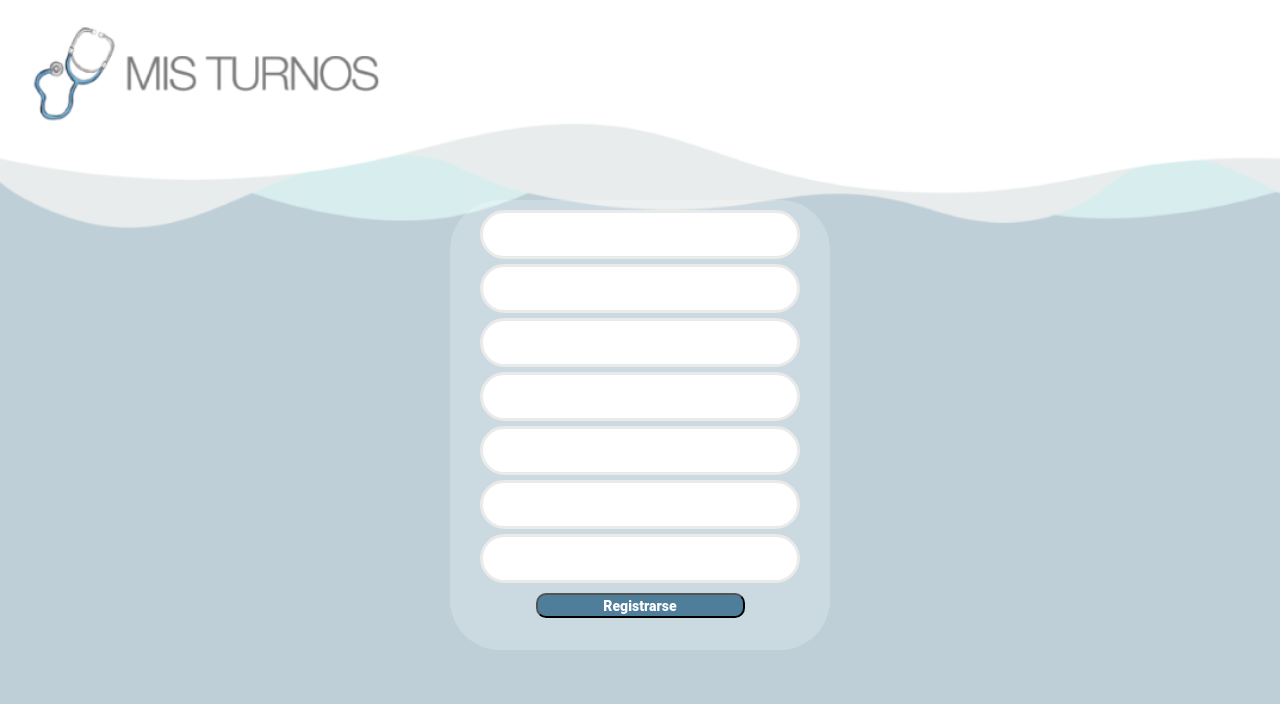
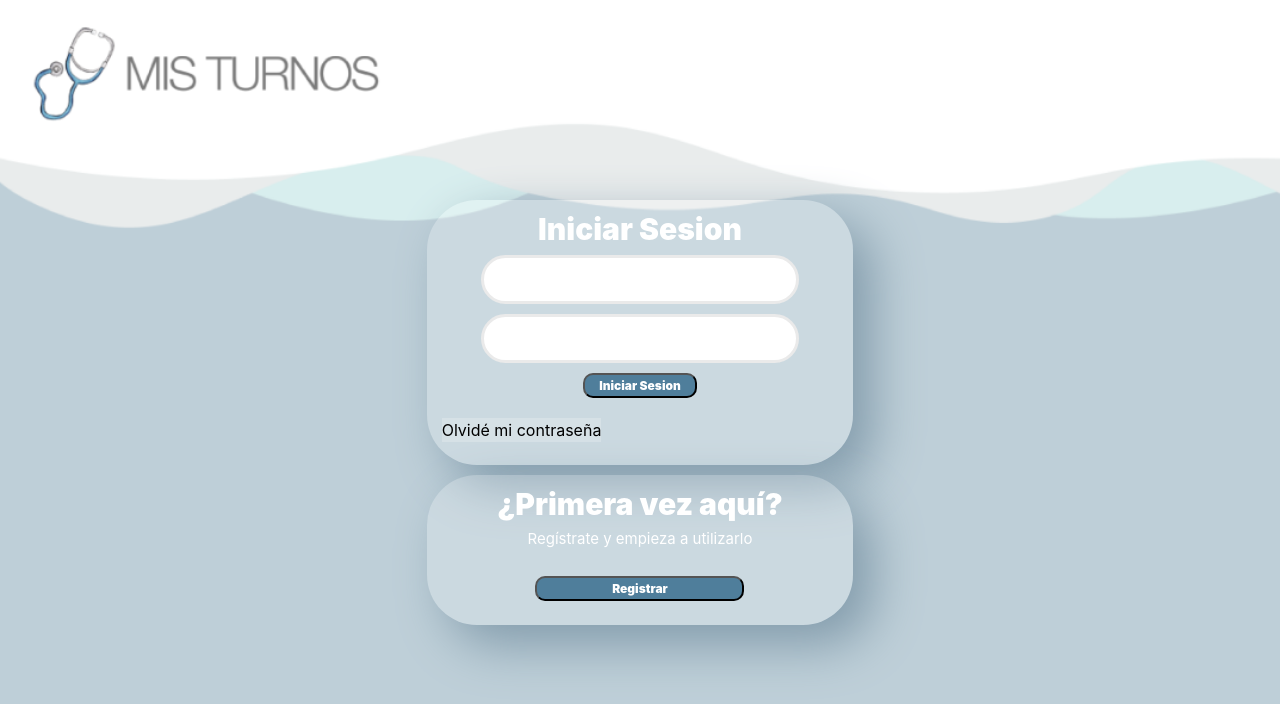
Before and after one commit to vperalta19/mis-turnos, a React (Create React App) app: page / in a window 1280 px wide. Shown: the top 704 px of the page. Built offline with nearby package versions, Linux system fonts and the light colour scheme.

Commit message:
En desarrollo - Inicio de Sesion y Registro

```diff
--- a/src/assets/css/InicioSesion.css
+++ b/src/assets/css/InicioSesion.css
@@ -1,16 +1,20 @@
+*{
+    padding: 0;
+    margin: 0;
+    box-sizing: border-box;
+}
+
+
 .fondoLogSign {
     background-color: #B8D0D9;
     background-image: url('./../img/fondoLogIn.png');
     min-height: 100vh; /*100% of the viewport height (totalidad del navegador)*/
-    display: flex;  /*flex box - diseñado para que automaticamente estire la "caja" que yo quiera, en este caso ".fondoLogSign"*/
-    flex-direction: column; /*En vertical ordena lo que le ponga internamente*/
-    justify-content: center; /*Me lo justifica segun el eje que definí arriba (eje principal) podría no ponerlo y modificar el margin-top despues*/
-    align-items: center;  /*Me lo justifica segun el eje secundario (row en este caso)*/
     background-repeat: no-repeat;
     background-size: cover;
 }
 
 /*---------------------------------------------inicio contenedor de Log In---------------------------------------------*/
+/* Agregar clases a los ID para manejarlos así en el CSS. NO USAR ID EN EL CSS*/
 
   .fondoLogSign .contenedor .login{
     width: 100%;
@@ -19,46 +23,44 @@
     border-radius: 50px;
     margin-bottom: 10px;
     box-shadow:20px 20px 50px #839cac;
-    text-align: center;
 }
 
-.contenedor .fil1 #titleLogIn{
+.contenedor .fil1 .titleLogIn{
     margin-top: 12px;
     text-align: center;
     color: rgb(255, 255, 255);
-    font-family: Roboto;
     font-style: normal;
     font-weight: 900;
     font-size: 30px;
     line-height: 35px;
 }
 
-.fondoLogSign .contenedor .login #docid{
+.fondoLogSign .contenedor .login .inputLogin{
+    display: flex;
+    flex-direction: column;
+}
+
+.fondoLogSign .contenedor .login .docid{
     width: 80%;
     height: 49px;
-
     background: #FFFFFF;
     border: 3px solid #EAEAEA;
-    box-sizing: border-box;
     border-radius: 25px;
-
-    margin-bottom: 10px;
+    margin: 0 auto 10px auto
 
 }
 
-.fondoLogSign .contenedor .login #pass{
+.fondoLogSign .contenedor .login .pass{
     height: 49px;
     width: 80%;
 
     background: #FFFFFF;
     border: 3px solid #EAEAEA;
-    box-sizing: border-box;
     border-radius: 25px;
-
-    margin-bottom: 10px;
+    margin: 0 auto 10px auto
 }
 
-.fondoLogSign .contenedor .login #sub{
+.fondoLogSign .contenedor .login .sub{
     background-color: #4F7E9B;
     color:white;
 
@@ -66,13 +68,19 @@
     Height : 25px;
     border-radius: 10px;
 
-    font-family: Roboto;
     font-style: normal;
     font-weight: 900;
     font-size: 12px;
     line-height: 12px;
 
-    transition: box-shadow 0.3s;
+    margin: 0 auto 10px auto
+}
+
+.fondoLogSign .contenedor .login .recovery{
+    margin-top: 10px;
+    background-color: inherit;
+    border: none;
+    text-align: center;
 }
 
 /*---------------------------------------------inicio contenedor de Sign Up---------------------------------------------*/
@@ -89,7 +97,6 @@
 .contenedor .fil2 #titleSignup{
     margin-top: 12px;
     text-align: center;
-    font-family: Roboto;
     font-style: normal;
     font-weight: 900;
     font-size: 30px;
@@ -99,7 +106,6 @@
 
 .contenedor .fil2 #textSignup{
     margin-top: 5px;
-    font-family: Roboto;
     font-style: normal;
     font-weight: normal;
     font-size: 15px;
@@ -116,7 +122,6 @@
     margin-top: 12px;
     color: white;
 
-    font-family: Roboto;
     font-style: normal;
     font-weight: 900;
     font-size: 12px;
@@ -135,7 +140,7 @@
 
 @media (min-width: 768px) {
     .fondoLogSign .contenedor{
-        margin-top: 180px;
+        padding-top: 200px;
     }
 }
 
@@ -147,6 +152,6 @@
     }
 
     .fondoLogSign .contenedor{
-        margin-top: 100px;
+        padding-top: 100px;
     }
 }
--- a/src/index.js
+++ b/src/index.js
@@ -10,8 +10,8 @@ import Registrar from './pages/Registrar'
 ReactDOM.render(
   <React.StrictMode>
     {/* <App/> */}
-    {/* <InicioSesion/> */}
-    <Registrar/>
+    <InicioSesion/>
+    {/* <Registrar/> */}
   </React.StrictMode>,
   document.getElementById('root')
 );
--- a/src/pages/InicioSesion.js
+++ b/src/pages/InicioSesion.js
@@ -11,12 +11,13 @@ function InicioSesion() {
                     <div className = "col-lg-4 col-md-3 col-1">
                     </div>
                     <div className="col-lg-4 col-10 col-md-6 login">
-                        <h1 id="titleLogIn">Iniciar Sesion</h1>
-                        <form id="inputLogin">
-                            <input type="text" id="docid" name="docid"></input>
-                            <input type="password" id="pass" name="pass"></input>
-                            <input type="submit" value="Iniciar Sesion" id="sub"></input>
+                        <h1 className="titleLogIn">Iniciar Sesion</h1>
+                        <form id="inputLogin" className="inputLogin">
+                            <input type="text" id="docid" name="docid" className="docid"></input>
+                            <input type="password" id="pass" name="pass" className="pass"></input>
+                            <input type="submit" value="Iniciar Sesion" id="sub" className="sub"></input>
                         </form>
+                        <button type="button" className="recovery">Olvidé mi contraseña</button>
                     </div>
                 </div>
                 <div className="row fil2">
```
